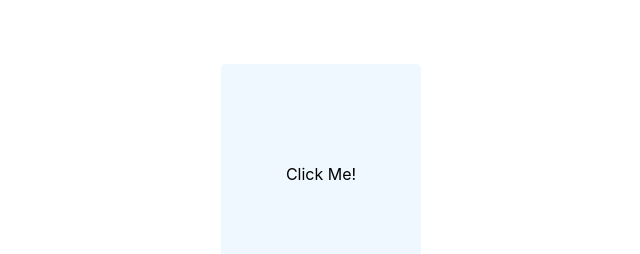
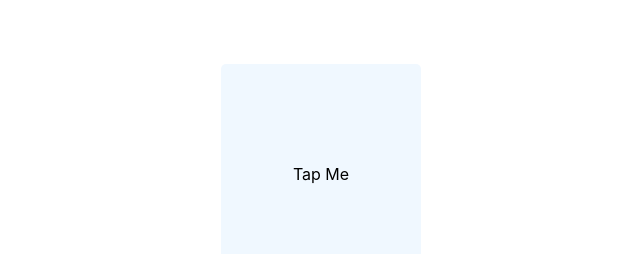
Before and after one commit to rsk2/color-changing-box, a React (Create React App) app: page / in a window 1280 px wide. Shown: the top 254 px of the page, without its empty margins (319-959 px from the left). Built offline with nearby package versions, Linux system fonts and the light colour scheme.

Commit message:
Changing text in color box

```diff
--- a/src/components/ColorBox.js
+++ b/src/components/ColorBox.js
@@ -5,7 +5,7 @@ const ColorBox = ({inputColor, getNewColor}) =>{
     return (
         <div className="colorbox" style={{backgroundColor:inputColor}} onClick={() => getNewColor()} >
             <span>
-            Click Me!
+            Tap Me
             </span>
         </div>
     )
```
